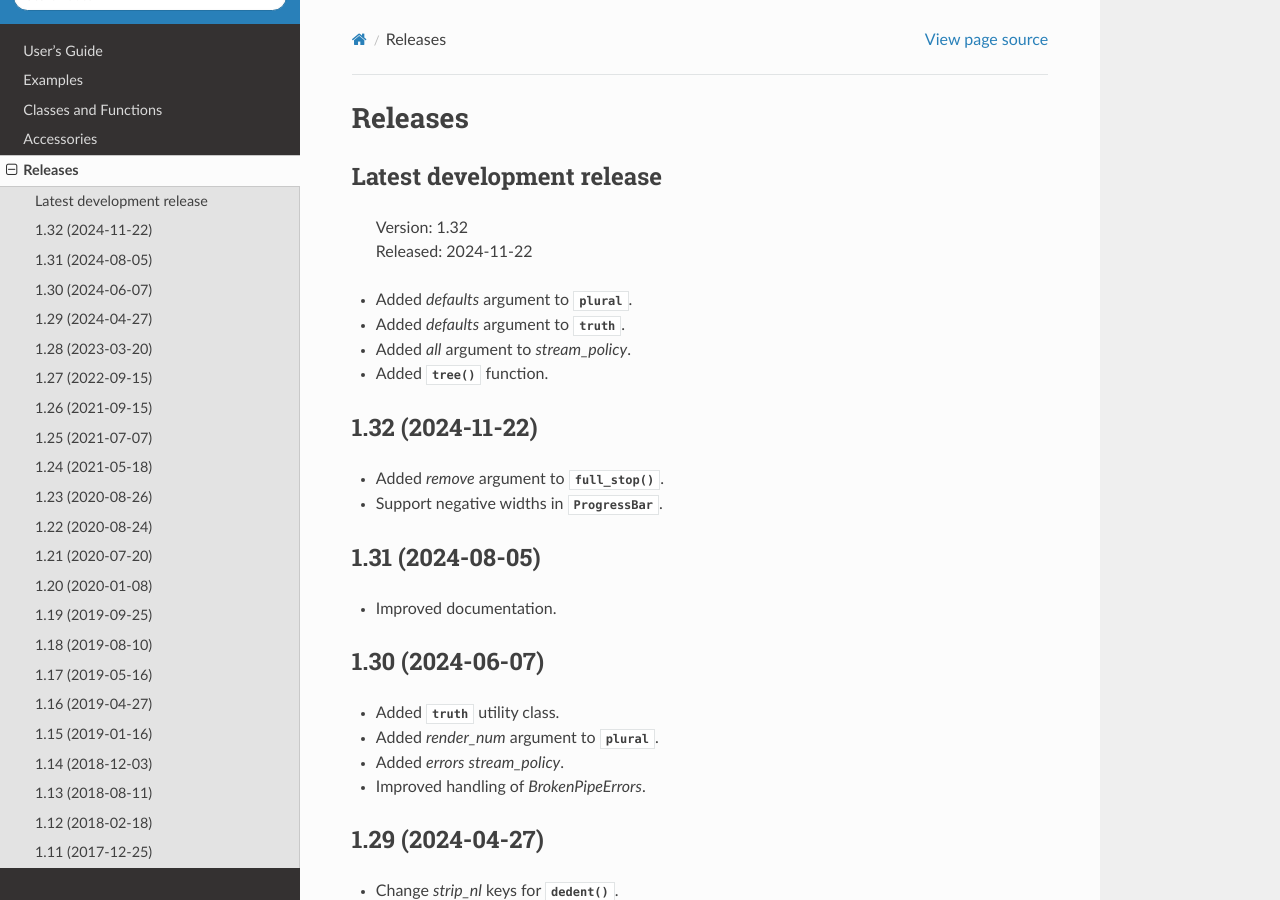
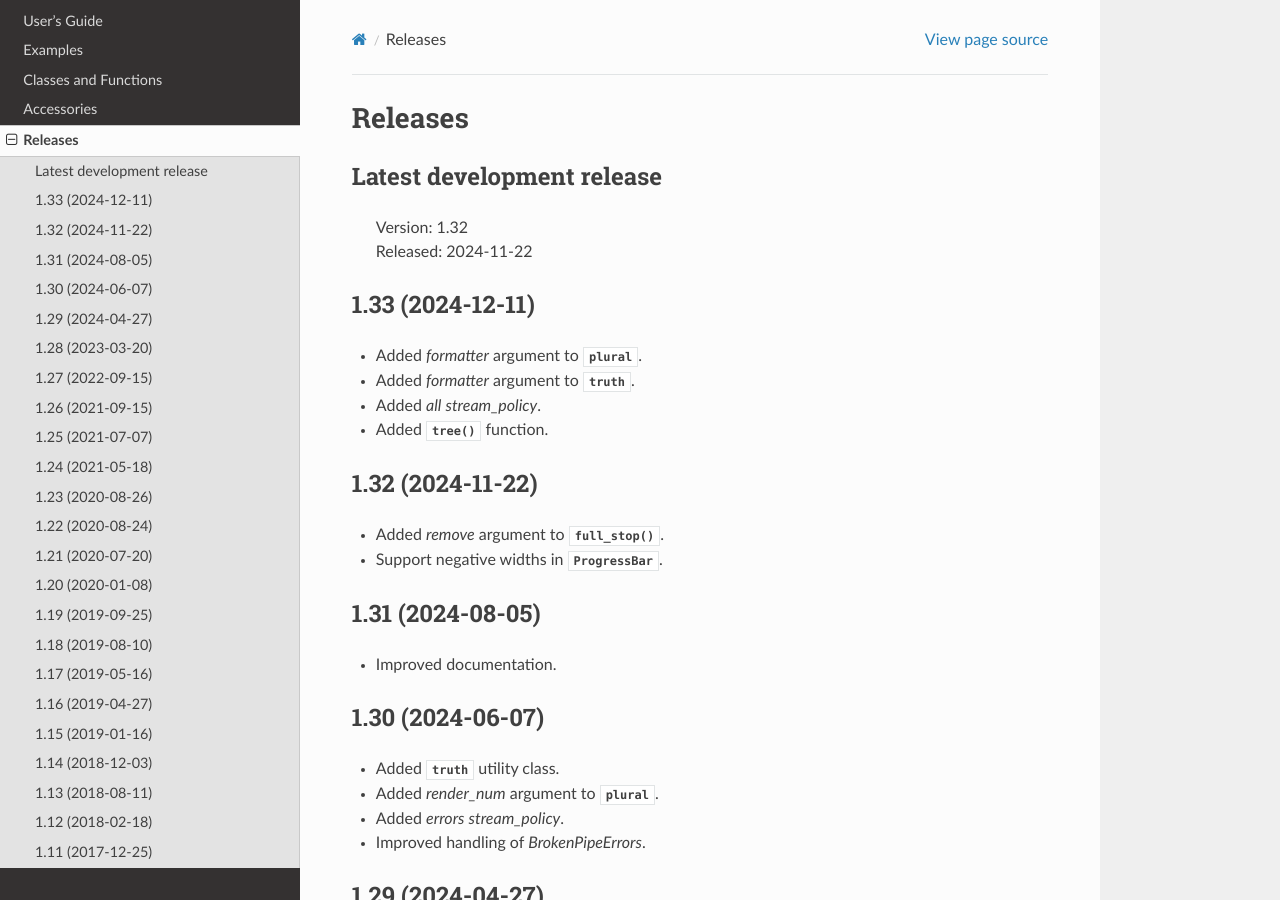
Before and after one commit to KenKundert/inform, a Sphinx documentation site: the page built from doc/releases.rst, in a window 1280 px wide and 900 px high. Built offline with Sphinx 7.4.7 and the Read the Docs theme 3.1.0, drawn with Linux system fonts in a browser that asks for light colours.

Commit message:
update release notes

```diff
--- a/doc/releases.rst
+++ b/doc/releases.rst
@@ -9,16 +9,20 @@ Latest development release
     | Version: 1.32
     | Released: 2024-11-22
 
-- Added *defaults* argument to :class:`plural`.
-- Added *defaults* argument to :class:`truth`.
-- Added *all* argument to *stream_policy*.
+
+1.33 (2024-12-11)
+-----------------
+
+- Added *formatter* argument to :class:`plural`.
+- Added *formatter* argument to :class:`truth`.
+- Added *all* *stream_policy*.
 - Added :func:`tree()`  function.
 
 
 1.32 (2024-11-22)
 -----------------
 
-- Added *remove* argument to :func:`full_stop`.
+- Added *remove* argument to :func:`full_stop()`.
 - Support negative widths in :class:`ProgressBar`.
 
 
--- a/doc/user.rst
+++ b/doc/user.rst
@@ -1420,7 +1420,7 @@ punctuation, but may not.
     ...     if found is False:
     ...         raise Error('not found', culprit='marbles')
     ...     elif found < 3:
-    ...         raise Error('insufficient number.', culprit='marbles')
+    ...         raise Error('insufficient quantity', culprit='marbles')
     ...     raise Error('not found', culprit='marbles')
     ... except Error as e:
     ...     error(full_stop(e))
```
